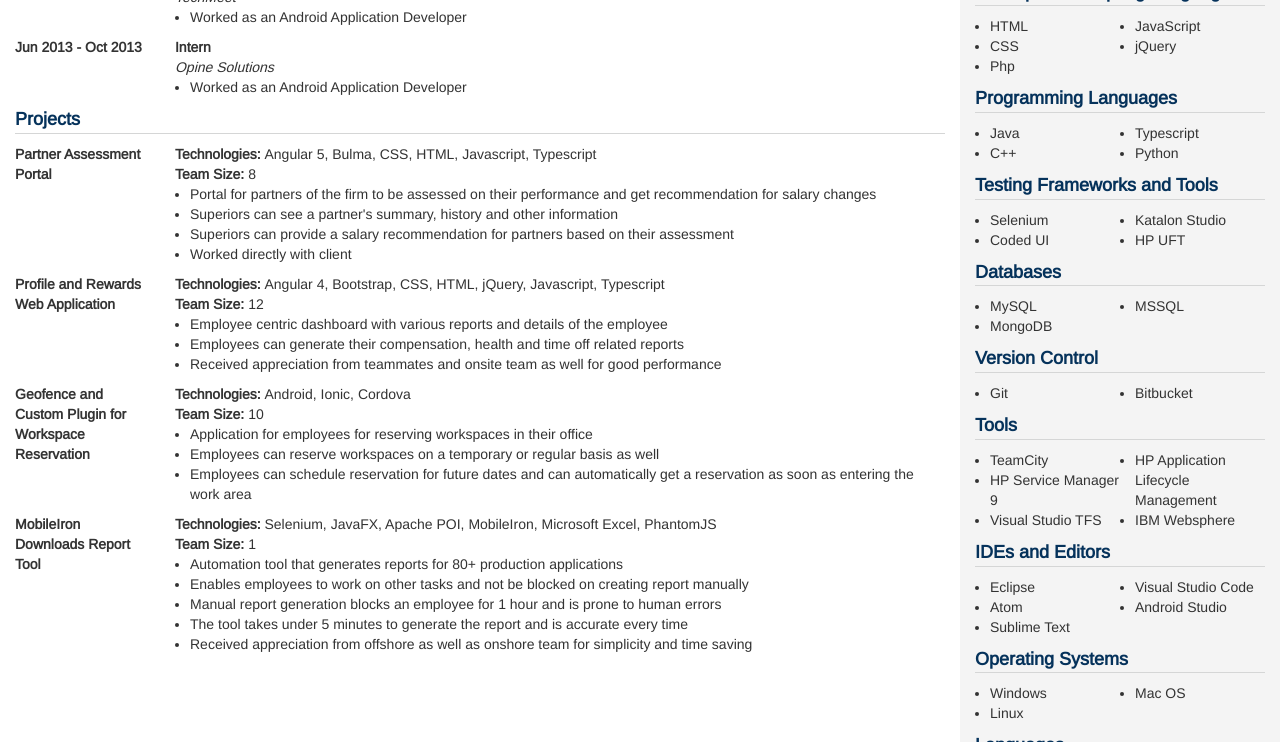
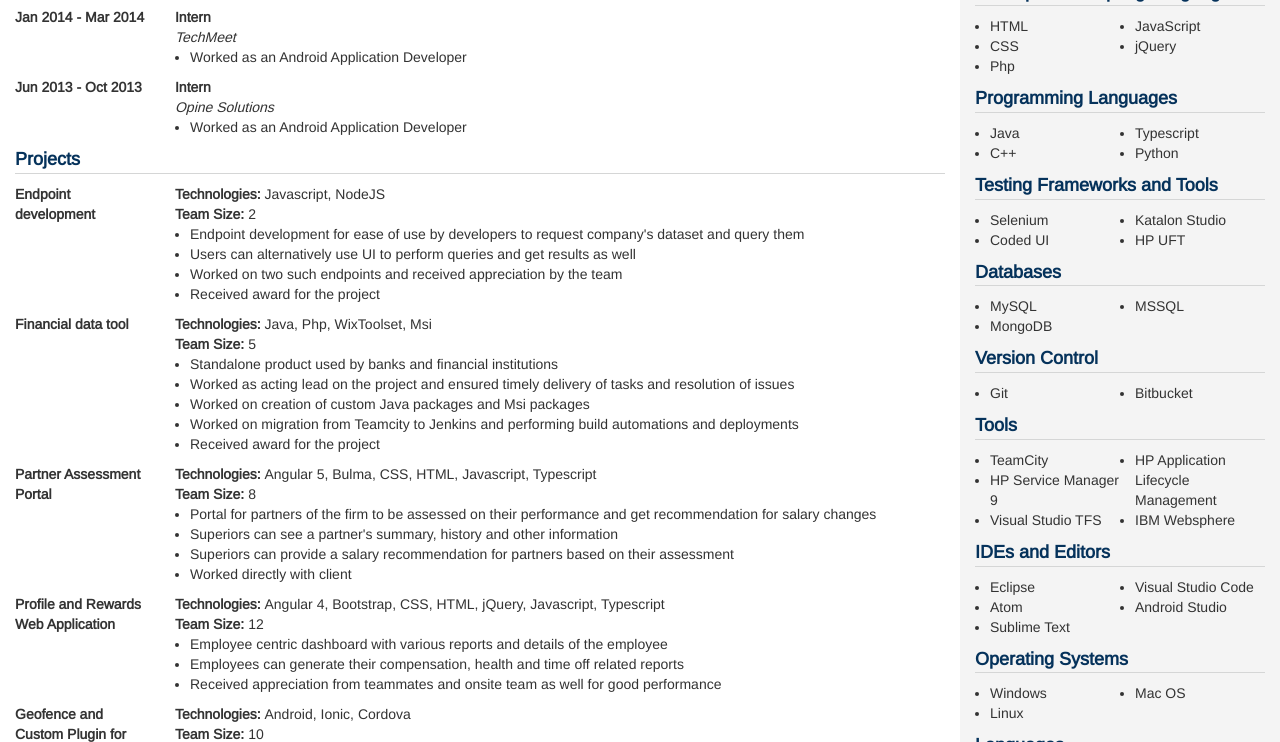
Before and after one commit to SiddaharthSuman/Resume, a plain HTML site: page main.html in a window 1280 px wide. Shown: the part 741-1483 px from the top of the page. Drawn offline with nearby package versions, Linux system fonts and the light colour scheme.

Commit message:
New: Added FactSet work

```diff
--- a/main.html
+++ b/main.html
@@ -54,7 +54,7 @@
                     <span class="main-subsection-title">About Me</span>
                     <hr class="topic-underliner">
                     <p class="summary-text">
-                        I am a Software Engineer III with a total experience of 4 years working with FactSet Systems India Pvt Ltd.<br/>
+                        I am a Software Engineer III with a total experience of 5 years working with FactSet Systems India Pvt Ltd.<br/>
                         I am a self-motivated and adaptable kind of individual who yearns to get his hands on the latest trends in technology.<br/>
                         I am a quick learner and a team player who is neither afraid to take lead nor afraid to ask for help in case I get stuck anywhere.<br/>
                         I possess good communication, interpersonal, and leadership skills and can effectively deal with teammates and clients.<br/>
@@ -79,7 +79,8 @@
                                 </div>
                                 <div class="col-xs-12 work-details">
                                     <ul>
-
+                                        <li>Worked on endpoint development for simple access to company's dataset</li>
+                                        <li>Worked on the company's financial data tool used by banks and financial institutions</li>
                                     </ul>
                                 </div>
                             </div>
@@ -187,6 +188,45 @@
                     <div class="col-xs-12 no-gutter">
                         <span class="main-subsection-title">Projects</span>
                         <hr class="topic-underliner">
+
+                        <div class="row">
+                            <div class="col-xs-2 tenure">
+                                <span>Endpoint development</span>
+                            </div>
+                            <div class="col-xs-10">
+                                <div class="col-xs-12 work-details">
+                                    <span><b>Technologies: </b>Javascript, NodeJS</span>
+                                    <br/>
+                                    <span><b>Team Size: </b>2</span>
+                                    <ul>
+                                        <li>Endpoint development for ease of use by developers to request company's dataset and query them</li>
+                                        <li>Users can alternatively use UI to perform queries and get results as well</li>
+                                        <li>Worked on two such endpoints and received appreciation by the team</li>
+                                        <li>Received award for the project</li>
+                                    </ul>
+                                </div>
+                            </div>
+                        </div>
+
+                        <div class="row">
+                            <div class="col-xs-2 tenure">
+                                <span>Financial data tool</span>
+                            </div>
+                            <div class="col-xs-10">
+                                <div class="col-xs-12 work-details">
+                                    <span><b>Technologies: </b>Java, Php, WixToolset, Msi</span>
+                                    <br/>
+                                    <span><b>Team Size: </b>5</span>
+                                    <ul>
+                                        <li>Standalone product used by banks and financial institutions</li>
+                                        <li>Worked as acting lead on the project and ensured timely delivery of tasks and resolution of issues</li>
+                                        <li>Worked on creation of custom Java packages and Msi packages</li>
+                                        <li>Worked on migration from Teamcity to Jenkins and performing build automations and deployments</li>
+                                        <li>Received award for the project</li>
+                                    </ul>
+                                </div>
+                            </div>
+                        </div>
 
                         <div class="row">
                             <div class="col-xs-2 tenure">
```
